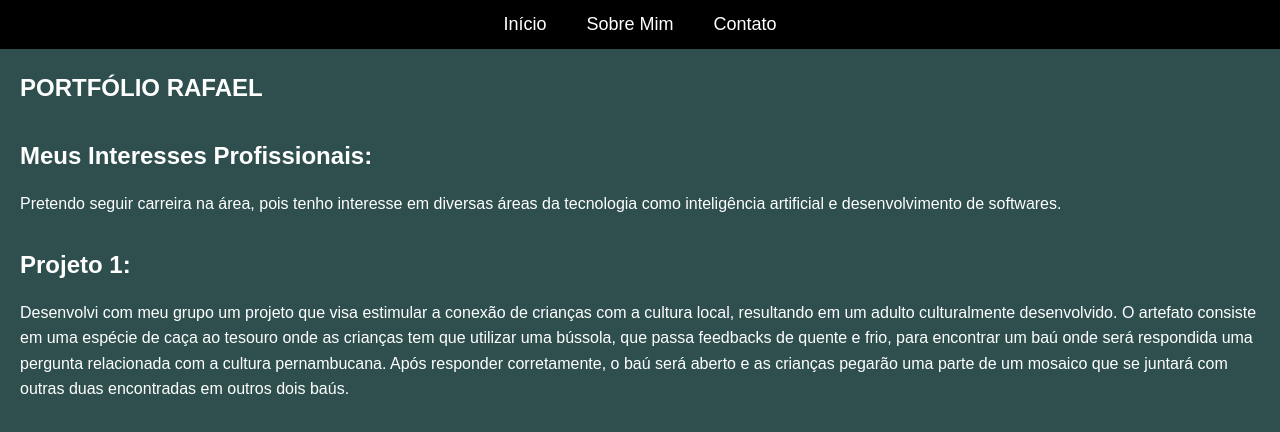
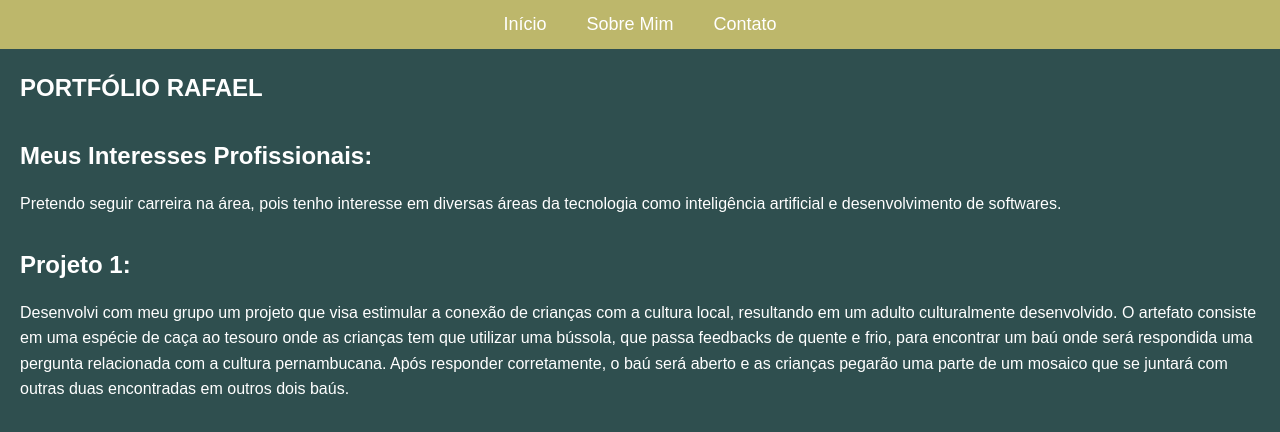
Before and after one commit to rafaelcf29/Portfolio, a plain HTML site: page index.html in a window 1280 px wide. Drawn offline with Linux system fonts and the light colour scheme.

Commit message:
Update style.css

```diff
--- a/style.css
+++ b/style.css
@@ -11,7 +11,7 @@ body {
 }
 
 header {
-    background-color:black;
+    background-color:darkkhaki;
     color: white;
     padding: 10px 0;
 }
```
